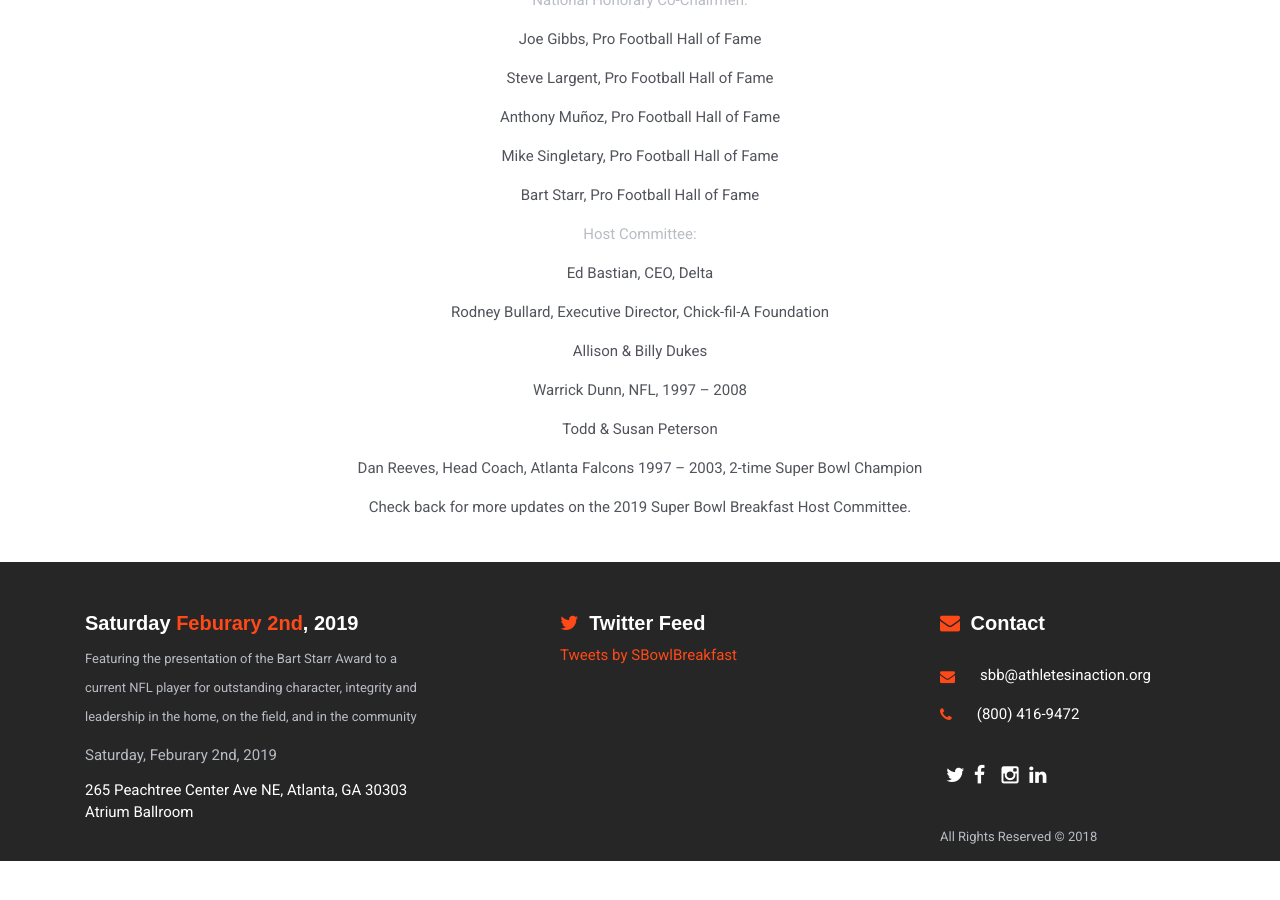
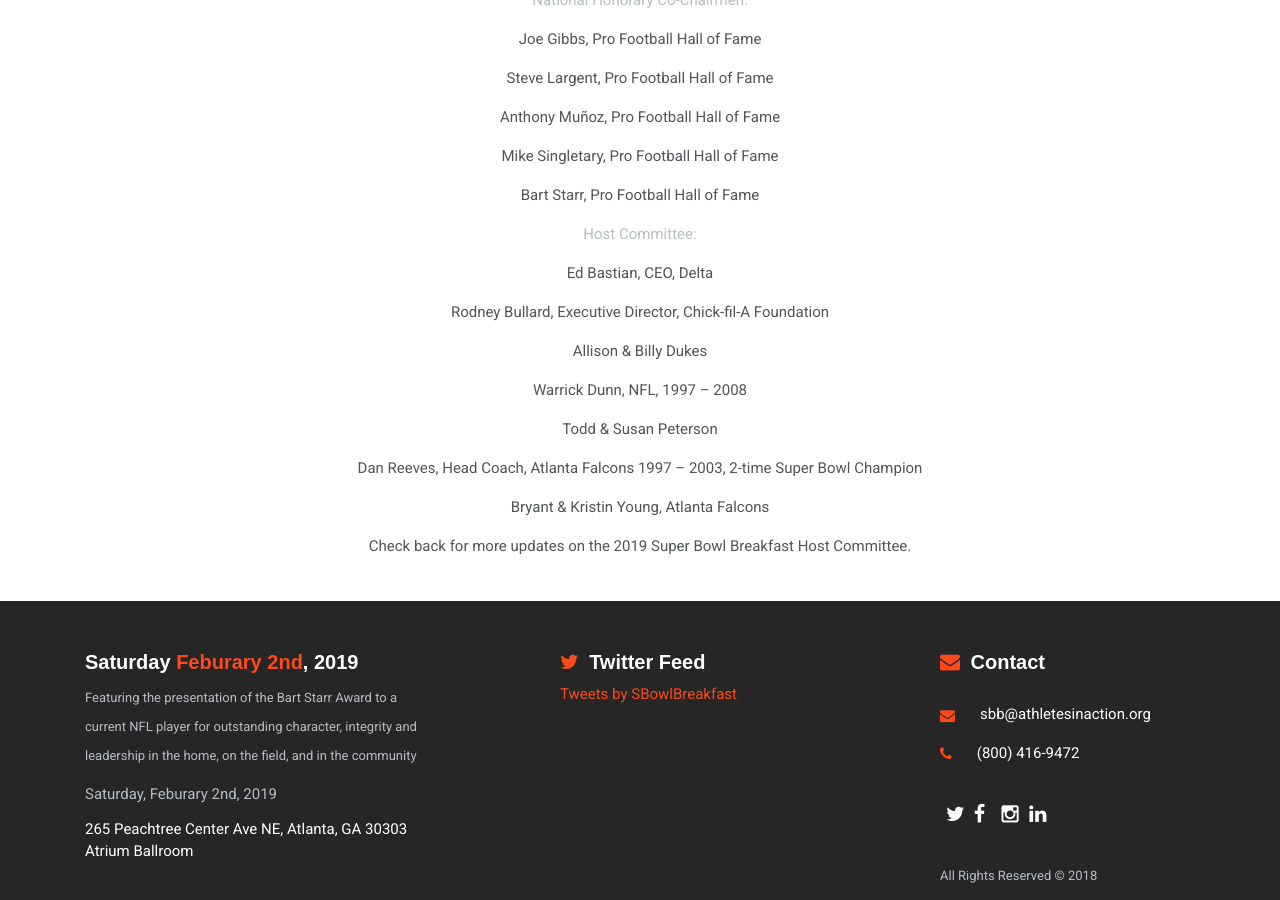
Before and after one commit to AIAUSA/Superbowl, a Jekyll site: the page built from index.md, in a window 1280 px wide and 900 px high, scrolled down 5802 px. Built offline with Jekyll 4.4.1, drawn with Linux system fonts in a browser that asks for light colours; some web fonts are replaced; comment, search, counter and statistics services are not loaded; before the commit the page ends 6663 px from its top, so only the background shows below that.

Commit message:
Update from Forestry.io - Updated index.md

```diff
--- a/index.md
+++ b/index.md
@@ -30,7 +30,8 @@
     Bastian, CEO, Delta</p></li><li><p>Rodney Bullard, Executive Director, Chick-fil-A
     Foundation</p></li><li><p>Allison &amp; Billy Dukes</p></li><li><p>Warrick Dunn,
     NFL, 1997 – 2008</p></li><li><p>Todd &amp; Susan Peterson</p></li><li><p>Dan Reeves,
-    Head Coach, Atlanta Falcons 1997 – 2003, 2-time Super Bowl Champion</p></li></ul><p>Check
-    back for more updates on the 2019 Super Bowl Breakfast Host Committee.</p>
+    Head Coach, Atlanta Falcons 1997 – 2003, 2-time Super Bowl Champion</p></li><li><p>Bryant
+    &amp; Kristin Young, Atlanta Falcons</p></li></ul><p>Check back for more updates
+    on the 2019 Super Bowl Breakfast Host Committee.</p>
 
 ---
```
Also changed, not shown: .forestry/front_matter/templates/photo-gallery.yml.
